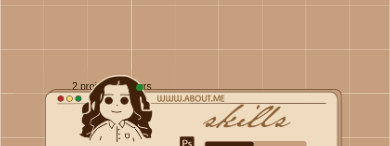
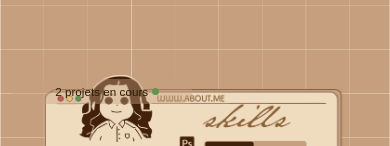
Before and after one commit to neyjahbernos/neyjahbernos.github.io, a plain HTML site: page index.html in a window 390 px wide. Shown: the part 698-844 px from the top of the page. Drawn offline with Linux system fonts and the light colour scheme; a web font is replaced by a local one.

Commit message:
little rounded rect

```diff
--- a/css/style.css
+++ b/css/style.css
@@ -713,8 +713,21 @@
 
 
     .little-rounded-rect {
-        width: clamp(200px, 30vw, 200px);
+    width: 150px;
+    padding: 0 15px;
     left: 3%;
+    height: clamp(25px, 3vh, 40px);
+    z-index: 20;
+}
+
+.projets-en-cours {
+    font-size: clamp(9px, 3vw, 12px);
+    white-space: nowrap;
+}
+
+.online-round {
+    bottom: 6%;
+    left: calc(3% + clamp(140px, 20vw, 150px));
 }
 
     .bandetournante {
```
Lines whose indentation alone changed are shown as unchanged.
